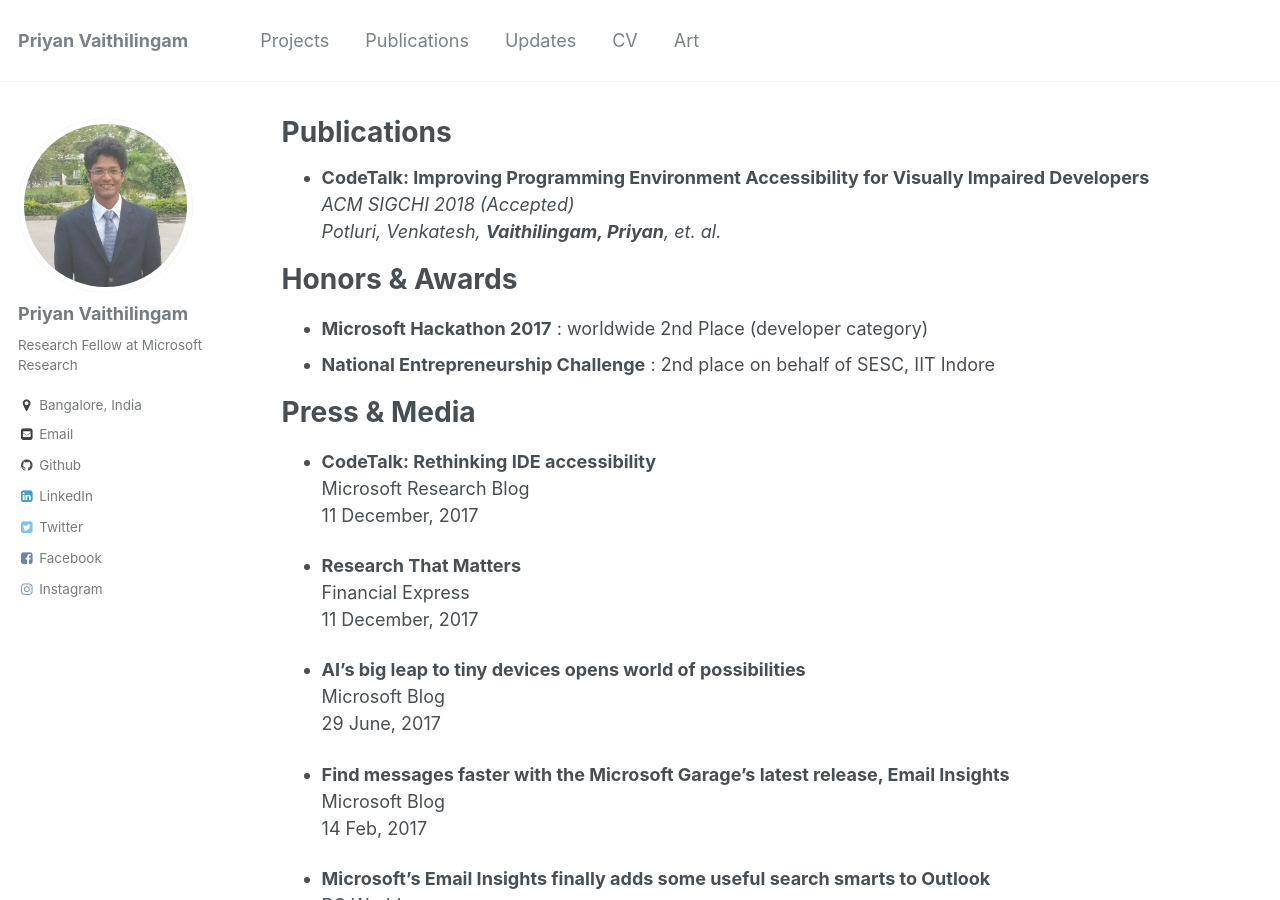
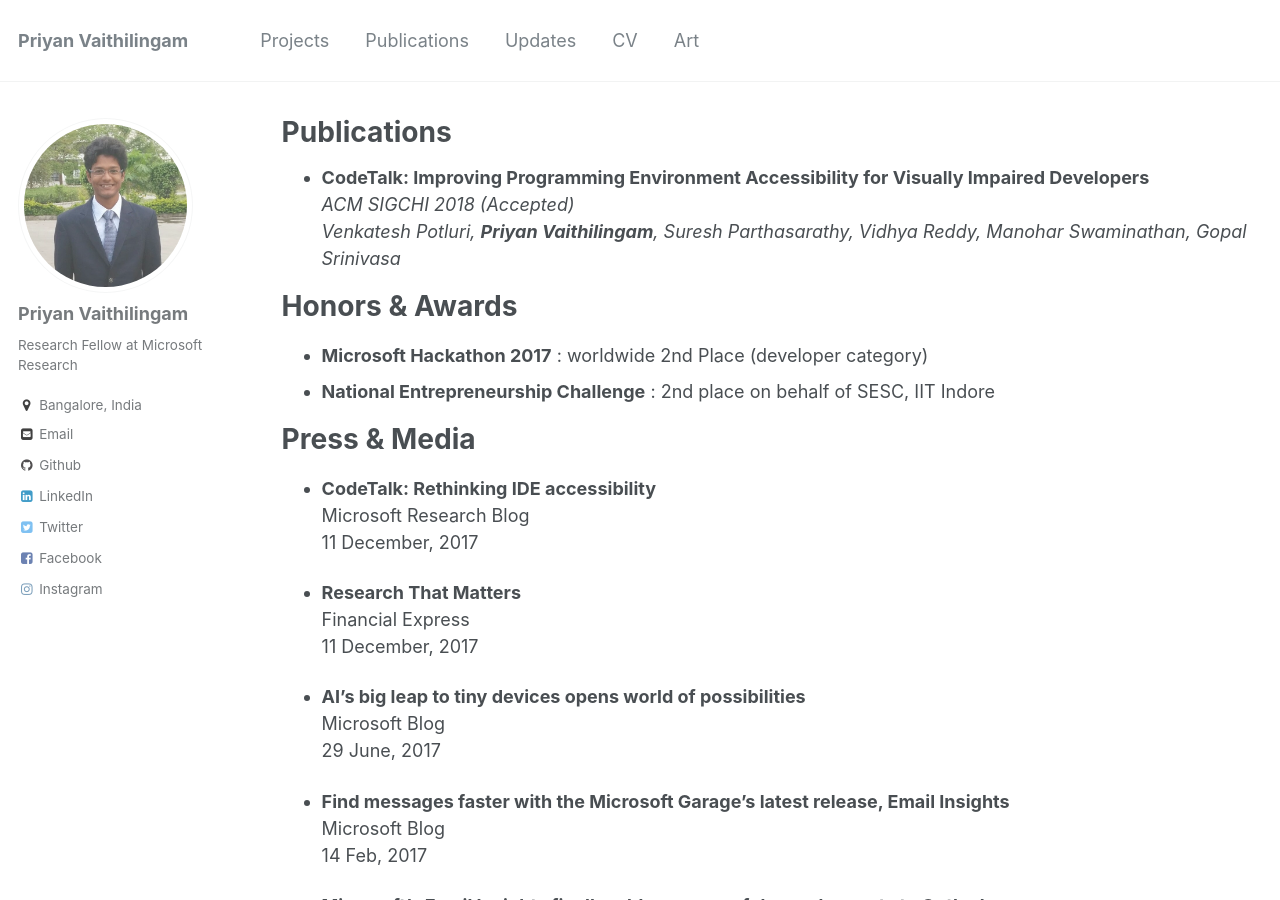
Before and after one commit to priyanmuthu/priyanmuthu.github.io, a Jekyll site: the page built from _pages/publications.md, in a window 1280 px wide and 900 px high. Built offline with Jekyll 4.4.1, drawn with Linux system fonts in a browser that asks for light colours.

Commit message:
Update publications.md

```diff
--- a/_pages/publications.md
+++ b/_pages/publications.md
@@ -15,7 +15,7 @@
 
 * **CodeTalk: Improving Programming Environment Accessibility for Visually Impaired Developers**
  *ACM SIGCHI 2018 (Accepted)*
- *Potluri, Venkatesh, **Vaithilingam, Priyan**, et. al.*
+ *Venkatesh Potluri, **Priyan Vaithilingam**, Suresh Parthasarathy, Vidhya Reddy, Manohar Swaminathan, Gopal Srinivasa*
 
 Honors & Awards
 ====
```
